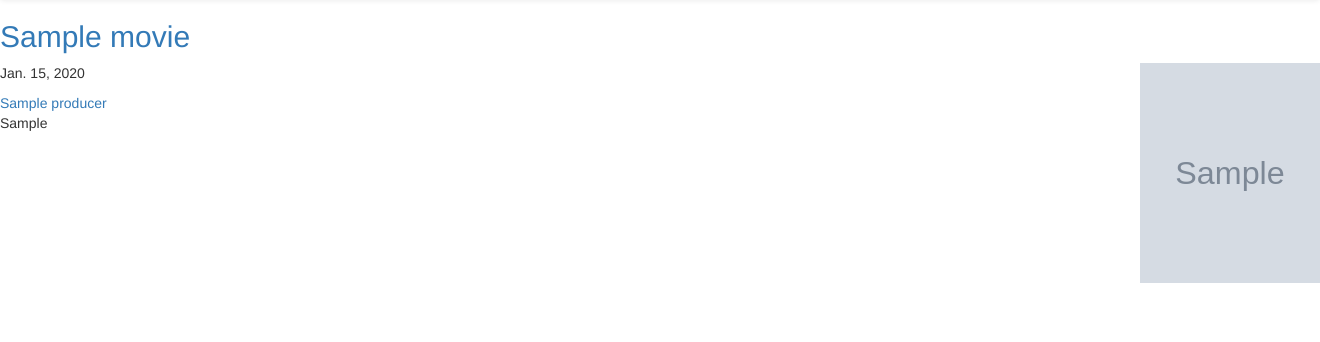
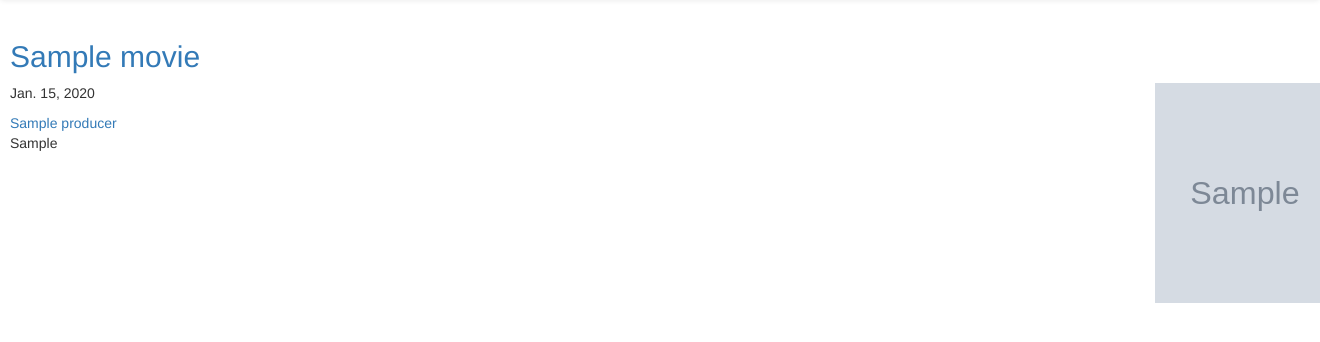
Before and after one commit to hariom454/Django, a Django app: page / in a window 1320 px wide; the page is wider, and only the part inside the window is pictured. Shown: the part 52-394 px from the top of that part. Run offline with Django 3.2, Linux system fonts and the light colour scheme; tables that the repository leaves empty hold one stand-in row (values such as "Sample post"); grey boxes marked "Sample" are stand-in pictures; some libraries are stand-ins or nearby versions.

Commit message:
Improved home view

```diff
--- a/Detail/templates/Detail/home.html
+++ b/Detail/templates/Detail/home.html
@@ -4,6 +4,7 @@
 <div class = "col">
 
 	{% for movie in obj %}
+	<div class = "row" style= "margin-left:10px;">
 	<h2> <a href = "{% url 'movie-detail' mv_id=movie.id %}">{{movie.Name}} </a></h2>
 	{% if movie.poster %}
 	<img src="{{ movie.poster.url }}" width="180" height="220" align = 'right'/>
@@ -12,7 +13,7 @@
 	<a href="{% url 'producer-detail' my_id=movie.producer.id %}" > {{ movie.producer.name }} </a>
 
 	<p> {{movie.Plot}}</p>
-
+	</div>
 	{% endfor %}
 </div>
 {% endblock %}
```
